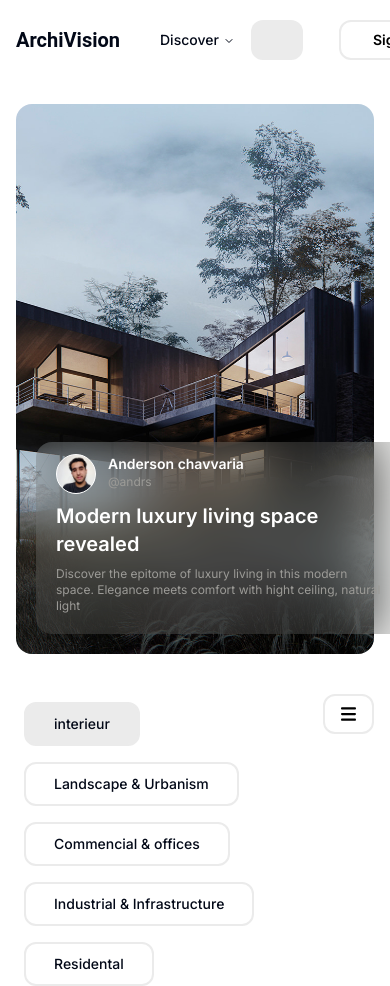
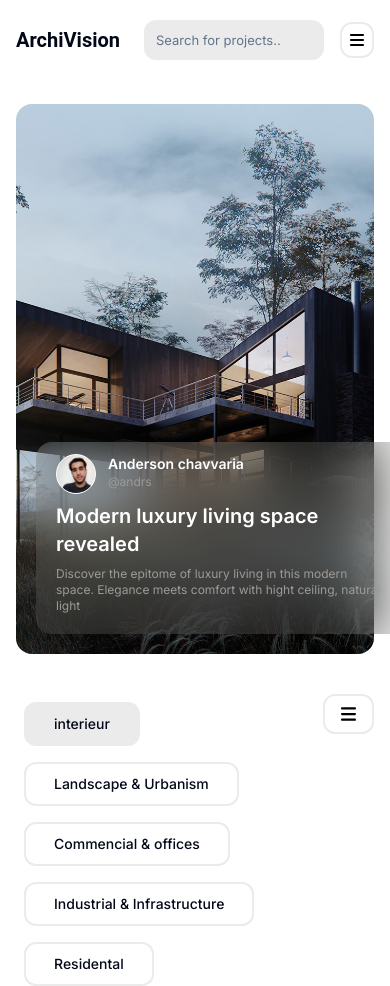
Before and after one commit to Abderaouf16/CLA-Graduation-Project-2, a Next.js app: page /Home in a window 390 px wide. Built offline with nearby package versions, Linux system fonts and the light colour scheme.

Commit message:
Feat: add mobile view to header

```diff
--- a/src/app/Components/Header/Header.css
+++ b/src/app/Components/Header/Header.css
@@ -3,6 +3,16 @@
 
 @media (max-width : 600px) {
     .memberShip{
-
+        display: none;
+        opacity: 0;
+    }
+    .discover{
+        display: none;
     }
 }
+
+@media (min-width: 600px) and (max-width: 850px) {
+    .discover{
+        display: none;
+    }
+  }
--- a/src/app/Components/Header/Header.tsx
+++ b/src/app/Components/Header/Header.tsx
@@ -10,6 +10,7 @@ import landScape from "../../../../public/landscape.jpg";
 import homeDesign from "../../../../public/home-design.jpg";
 import commercial from "../../../../public/offices.jpg";
 import bars from "../../../../public/bars-solid.svg";
+import "./Header.css";
 
 import {
   NavigationMenu,
@@ -93,7 +94,7 @@ function Header() {
         <div className="  flex items-center justify-center">
           <p className="roboto-bold text-xl font-medium ">ArchiVision</p>
           <div className=" ml-6  md:ml-16">
-            <NavigationMenu>
+            <NavigationMenu className="discover">
               <NavigationMenuList>
                 <NavigationMenuItem>
                   <NavigationMenuTrigger>Discover</NavigationMenuTrigger>
@@ -184,29 +185,50 @@ function Header() {
                 Sign In
               </Link>
             </Button>
-
-            <div className="humberger">
-
-              <Sheet className='z-50'>
-                <SheetTrigger>
+          </div>
+          <div className="humberger  flex justify-center items-center   cursor-pointer">
+            <Sheet className="z-50  ">
+              <SheetTrigger className="   p-2 border-[#EBEBEB] border-2 rounded-xl   hover:bg-[#EBEBEB]">
                 <img
                   src="/bars-solid.svg"
-              className="w-8 cursor-pointer mr-3"
+                  className="w-7 cursor-pointer "
                   onClick={toggleMobileMenu}
                   alt=""
                 />
               </SheetTrigger>
-                <SheetContent>
+              <SheetContent className="rounded-xl">
                 <SheetHeader>
-                    <SheetTitle>Are you absolutely sure?</SheetTitle>
+                  <SheetTitle></SheetTitle>
                   <SheetDescription>
-                      This action cannot be undone. This will permanently delete
-                      your account and remove your data from our servers.
+                    <div className="mt-7">
+                      <Button
+                        className=" px-8  ml-5 mr-2 border-[#EBEBEB] border-2 text-black rounded-xl  bg-transparent hover:bg-[#EBEBEB]"
+                        asChild
+                      >
+                        <Link
+                          href="/login"
+                          className="font-semibold text-[13px] "
+                        >
+                          Sign Up
+                        </Link>
+                      </Button>
+                      <Button className="px-8  rounded-xl " asChild>
+                        <Link
+                          href="/login"
+                          className="font-semibold text-[13px] "
+                        >
+                          Sign In
+                        </Link>
+                      </Button>
+                    </div>
+
+                    <div className="">
+
+                    </div>
                   </SheetDescription>
                 </SheetHeader>
               </SheetContent>
             </Sheet>
-            </div>
           </div>
         </div>
       </nav>
```
Lines whose indentation alone changed are shown as unchanged.
